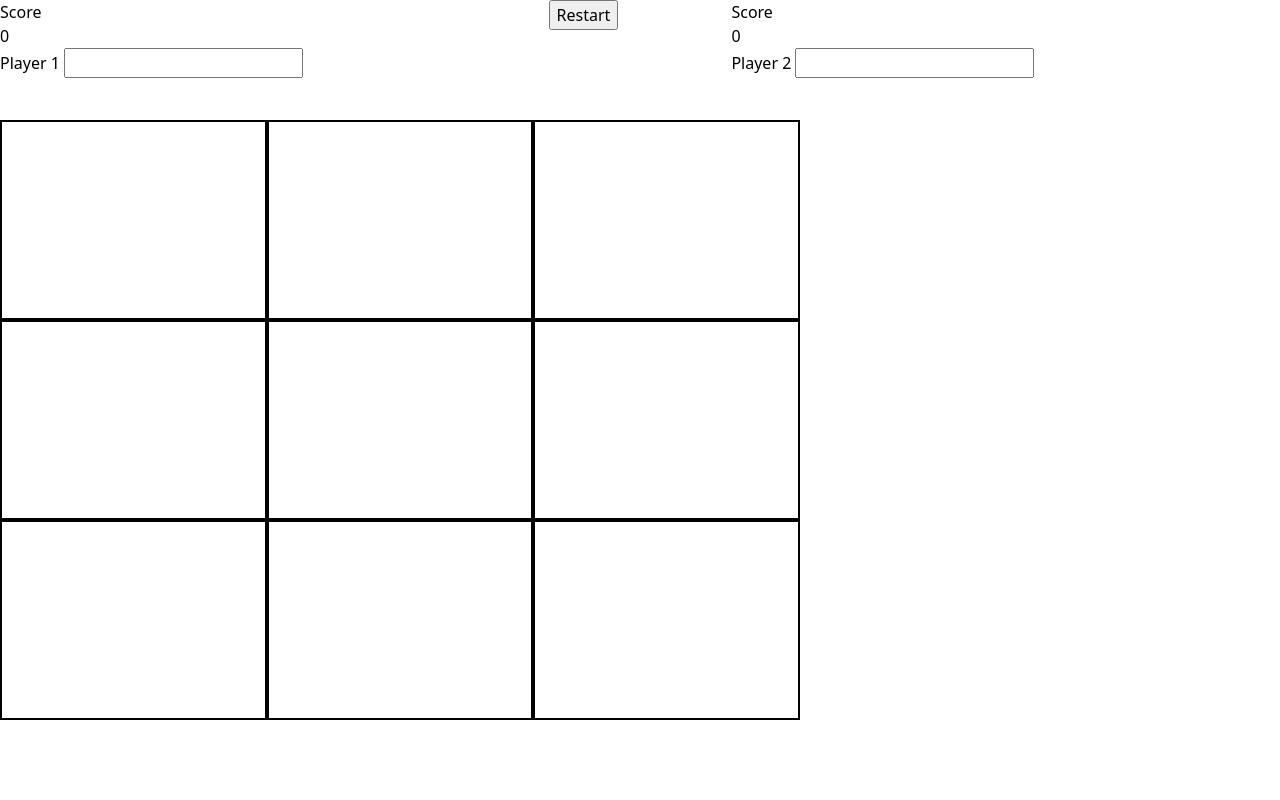
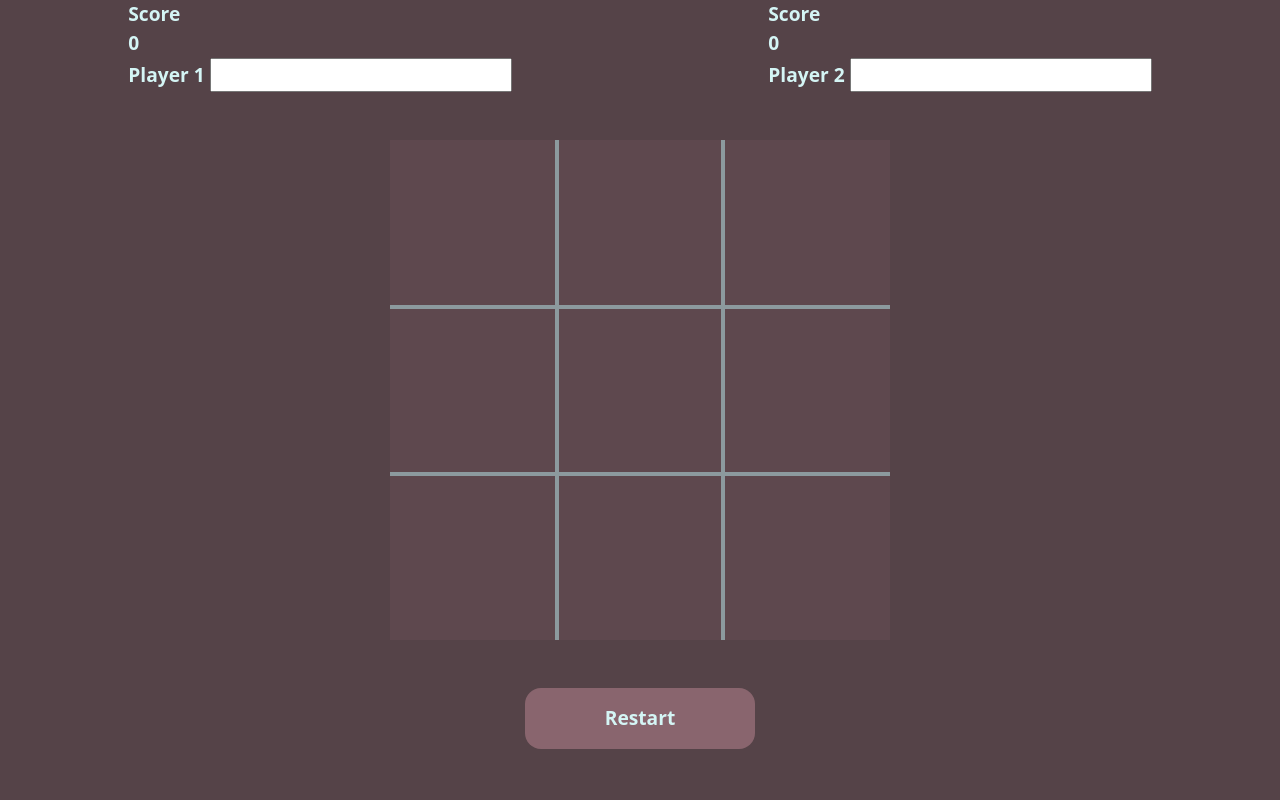
Before and after one commit to CopyypoC/odin-tic-tac-toe, a plain HTML site: page index.html in a window 1280 px wide. Drawn offline with Linux system fonts and the light colour scheme.

Commit message:
Add styles

```diff
--- a/index.html
+++ b/index.html
@@ -6,7 +6,6 @@
     <title>Tic-Tac-Toe</title>
     <link rel="stylesheet" href="styles/styles.css">
     <script src="scripts/tic-tac-toe.js" defer></script>
-    <script src="scripts/test.js" defer></script>
 </head>
 <body>
     <div class="info-container">
@@ -17,9 +16,6 @@
             </div>
             <label for="player1-name">Player 1</label>
             <input type="text" id="player1-name">
-        </div>
-        <div class="restart-container">
-            <button class="restart-btn" type="button">Restart</button>
         </div>
         <div class="player player2">
             <div class="score-container">
@@ -41,6 +37,9 @@
         <div data-row="2" data-col="1" class="cell"></div>
         <div data-row="2" data-col="2" class="cell"></div>
     </div>
+    <div class="restart-container">
+        <button class="restart-btn" type="button">Restart</button>
+    </div>
     <dialog class="game-notif">
         <p class="game-results"></p>
         <button class="close-results-btn" type="button">Close</button>
--- a/styles/styles.css
+++ b/styles/styles.css
@@ -35,30 +35,100 @@ body {
     font-family: system-ui, "Segoe UI", Roboto, Helvetica, Arial, sans-serif, "Apple Color Emoji", "Segoe UI Emoji", "Segoe UI Symbol";
 }
 
+/* Custom Properties */
+:root {
+    --main-bg-color: #554348;
+    --board-bg-color: #5e484e;
+    --board-hover-color: #72575e;
+    --board-border-color: #8c9a9e;
+    --board-font-color: #d4f5f5;
+    --player-font-color: #d4f5f5;
+    --restart-bg-color: #89656e;
+    --restart-font-color: #d4f5f5;
+    --restart-hover-color: #a67c87;
+}
+
 /* Main styles */
 body {
-    display: grid;
-    grid-template-rows: 1fr 5fr;
+    background-color: var(--main-bg-color);
+    display: flex;
+    flex-direction: column;
+    min-height: 100vh;
+    gap: 3rem;
 }
 
 .info-container {
     display: grid;
-    grid-template-columns: 3fr 1fr 3fr;
+    grid-template-columns: 1fr 1fr;
+}
+
+.player {
+    font-size: 1.2rem;
+    font-weight: bold;
+    color: var(--player-font-color);
+    place-self: center;
 }
 
 .board-container {
     display: grid;
     grid-template: repeat(3, 1fr) / repeat(3, 1fr);
-    max-width: 800px;
-    max-width: 800px;
+    place-self: center;
+    width: 100%;
+    max-height: 500px;
+    max-width: 500px;
+}
+
+.restart-container {
+    flex: 1;
+    place-self: center;
+}
+
+.restart-btn {
+    background-color: var(--restart-bg-color);
+    color: var(--restart-font-color);
+    border: 0;
+    border-radius: 16px;
+    font-family: inherit;
+    font-size: 1.2rem;
+    font-weight: bold;
+    padding: 1rem 5rem;
+}
+
+.restart-btn:hover {
+    background-color: var(--restart-hover-color);
+    cursor: pointer;
 }
 
 .cell {
+    background-color: var(--board-bg-color);
+    aspect-ratio: 1/1;
     display: grid;
     place-items: center;
     font-weight: bold;
     font-size: 5rem;
-    border: 2px solid black;
-    min-width: 200px;
-    min-height: 200px;
+    color: var(--board-font-color);
+    border: 2px solid var(--board-border-color);
+    width: 100%;
 }
+
+.cell:hover {
+    cursor: pointer;
+    background-color: var(--board-hover-color);
+}
+
+/* Remove border edges to look like normal Tic-tac-toe */
+div[data-row="0"] {
+    border-top: 0;
+}
+
+div[data-row="2"] {
+    border-bottom: 0;
+}
+
+div[data-col="0"] {
+    border-left: 0;
+}
+
+div[data-col="2"] {
+    border-right: 0;
+}
```
